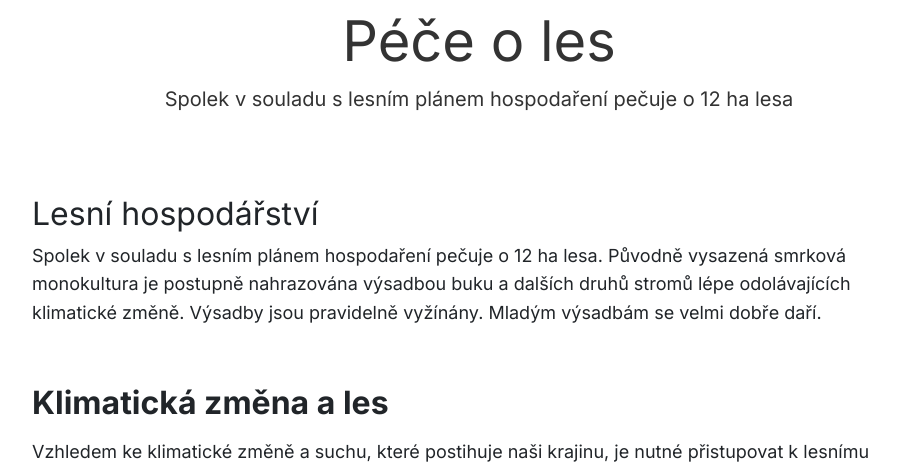
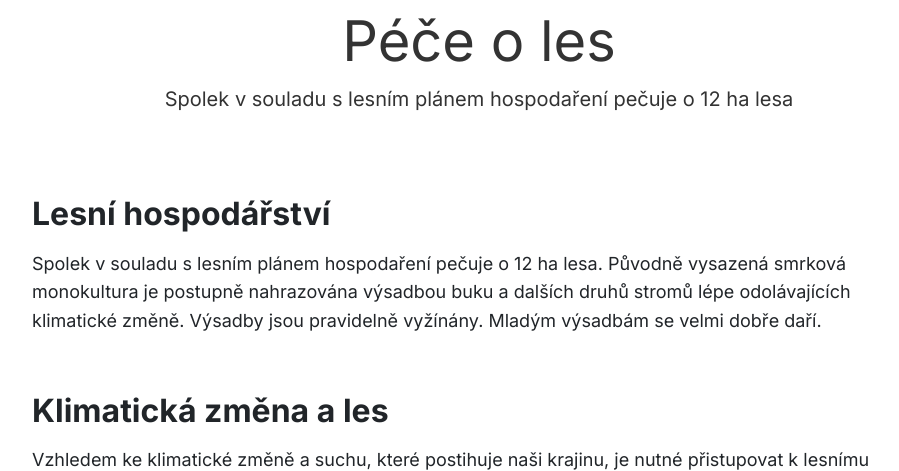
Before and after one commit to BelungaCZ/tresinky_web, a Python web app: template templates/forest.html in a window 1280 px wide. Shown: the part 168-639 px from the top of the page, without its empty margins (161-1060 px from the left). Run offline with Jinja, Linux system fonts and the light colour scheme; the template is opened without the code that fills it, so the values that code supplies are empty.

Commit message:
Fix font weight consistency in forest page
- Change 'Lesní hospodářství' title from card-title to fw-bold mb-3
- Now all section titles have consistent bold font weight
- Maintains visual consistency across all sections

```diff
--- a/templates/forest.html
+++ b/templates/forest.html
@@ -35,7 +35,7 @@
             <div class="col-lg-10 mx-auto" data-aos="fade-up">
                 <div class="card mb-4">
                     <div class="card-body">
-                        <h2 class="card-title">Lesní hospodářství</h2>
+                        <h2 class="fw-bold mb-3">Lesní hospodářství</h2>
                         <p class="card-text">
                             Spolek v souladu s lesním plánem hospodaření pečuje o 12 ha lesa. Původně vysazená smrková monokultura je postupně nahrazována výsadbou buku a dalších druhů stromů lépe odolávajících klimatické změně. Výsadby jsou pravidelně vyžínány. Mladým výsadbám se velmi dobře daří.
                         </p>
```
